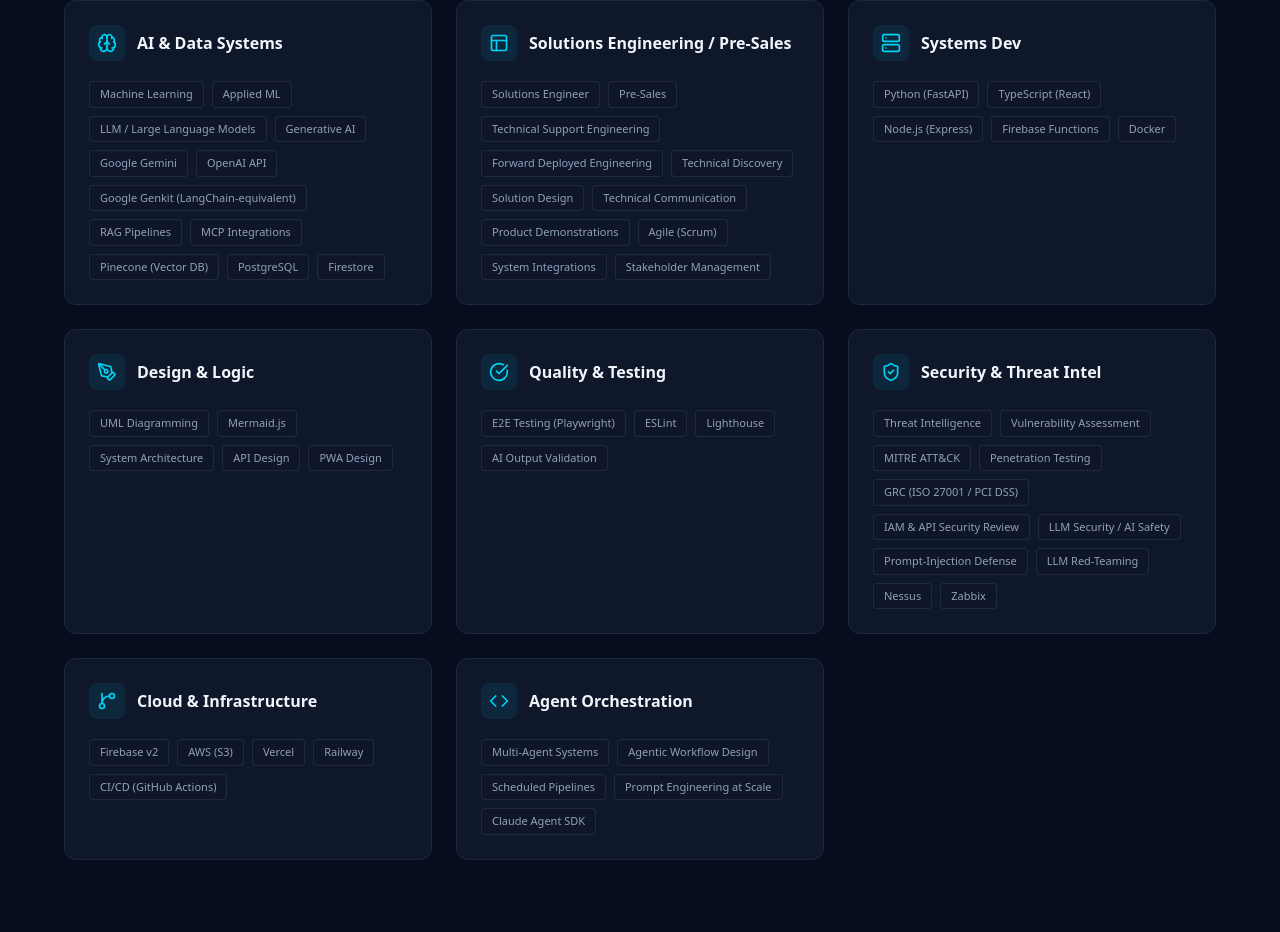
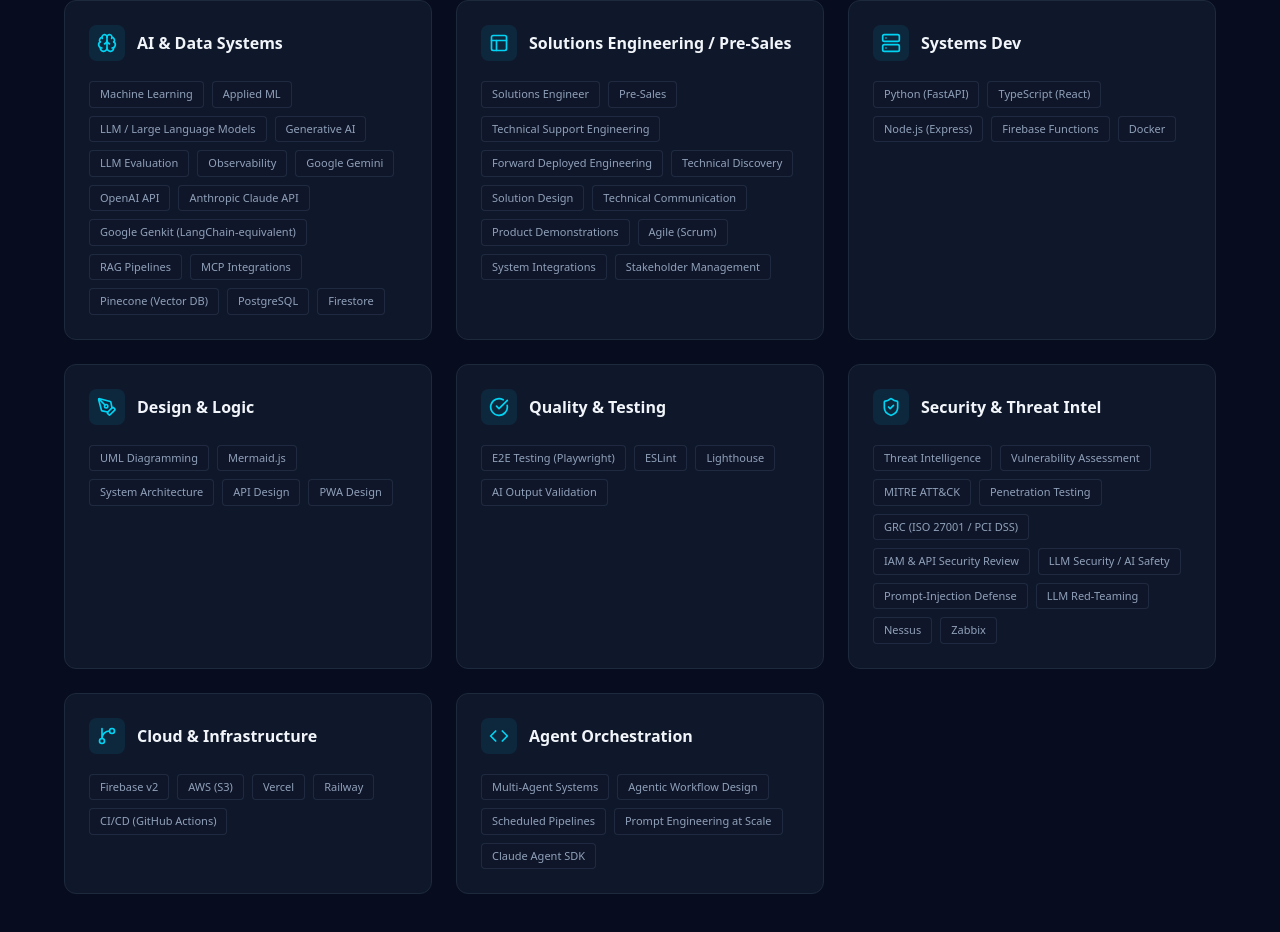
Before and after one commit to TolulopeBabajide/portfolio-website, a React (Vite) app: page / in a window 1280 px wide. Shown: the part 3580-4512 px from the top of the page. Built offline with nearby package versions, Linux system fonts and the light colour scheme.

Commit message:
feat(M-28): surface LLM evaluation and observability framing

```diff
--- a/src/components/Skills.jsx
+++ b/src/components/Skills.jsx
@@ -16,7 +16,7 @@
     {
         title: "AI & Data Systems",
         icon: Brain,
-        skills: ["Machine Learning", "Applied ML", "LLM / Large Language Models", "Generative AI", "Google Gemini", "OpenAI API", "Google Genkit (LangChain-equivalent)", "RAG Pipelines", "MCP Integrations", "Pinecone (Vector DB)", "PostgreSQL", "Firestore"]
+        skills: ["Machine Learning", "Applied ML", "LLM / Large Language Models", "Generative AI", "LLM Evaluation", "Observability", "Google Gemini", "OpenAI API", "Anthropic Claude API", "Google Genkit (LangChain-equivalent)", "RAG Pipelines", "MCP Integrations", "Pinecone (Vector DB)", "PostgreSQL", "Firestore"]
     },
     {
         title: "Solutions Engineering / Pre-Sales",
--- a/src/pages/AgenticTeamProject.jsx
+++ b/src/pages/AgenticTeamProject.jsx
@@ -90,7 +90,7 @@
                                     </div>
                                     <div className="bg-gray-50 dark:bg-slate-900/30 p-6 rounded-xl border border-gray-200 dark:border-slate-800/50">
                                         <h4 className="text-slate-800 dark:text-slate-200 font-medium mb-2">QA Agent</h4>
-                                        <p className="text-slate-500 dark:text-slate-400 text-sm">Runs at :30, after code review. Validates the full build pipeline: lint, build, href spot-check, title check, meta description, route shells, and resume PDF. Writes a DEPLOY-READY or BLOCKED verdict to the QA log with actionable failure details.</p>
+                                        <p className="text-slate-500 dark:text-slate-400 text-sm">Runs at :30, after code review. Validates the full build pipeline: lint, build, href spot-check, title check, meta description, route shells, and resume PDF. Writes a DEPLOY-READY or BLOCKED verdict to the QA log with actionable failure details. Together the review and QA agents form a continuous LLM evaluation and observability loop, scoring every agent-authored change against structural and build criteria and logging traceable verdicts before merge.</p>
                                     </div>
                                 </div>
                                 <div className="space-y-6">
```
